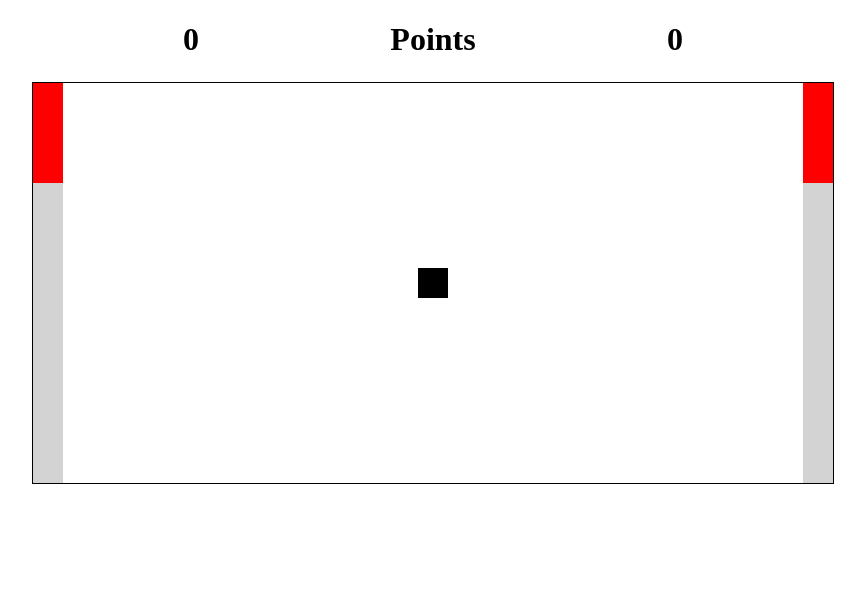
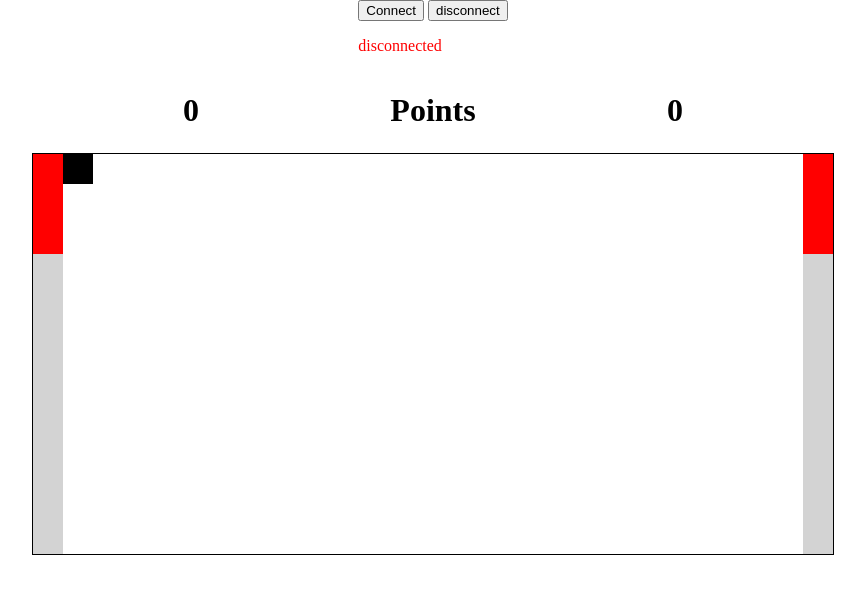
Before and after one commit to Ocin007/repo-seminararbeit-theorie-2, a PHP site: page / in a window 1280 px wide. Shown: the top 594 px of the page, without its empty margins (207-1072 px from the left). Run offline with PHP 8.4, Linux system fonts and the light colour scheme.

Commit message:
(dis)connect button hinzugefügt

```diff
--- a/client-game-frontend-ws-ajax/index.html
+++ b/client-game-frontend-ws-ajax/index.html
@@ -5,9 +5,15 @@
     <meta name="viewport" content="width=device-width, initial-scale=1">
     <title>Pong</title>
     <link rel="stylesheet" href="style.css">
-    <script src="pong.js"></script>
+    <!--<script src="pong.js"></script>-->
+    <script src="../pong-ajax/client-game-ajax/ajax.js"></script>
 </head>
 <body>
+    <div>
+        <input type="button" id="connect" value="Connect">
+        <input type="button" id="disconnect" value="disconnect">
+        <p id="status" class="status-disconnected">disconnected</p>
+    </div>
     <div id="point-area">
         <h1 id="player1-points">0</h1>
         <h1>Points</h1>
--- a/client-game-frontend-ws-ajax/style.css
+++ b/client-game-frontend-ws-ajax/style.css
@@ -40,3 +40,9 @@ body {
     background-color: black;
     position: absolute;
 }
+.status-disconnected {
+    color: red;
+}
+.status-connected {
+    color: green;
+}
```
